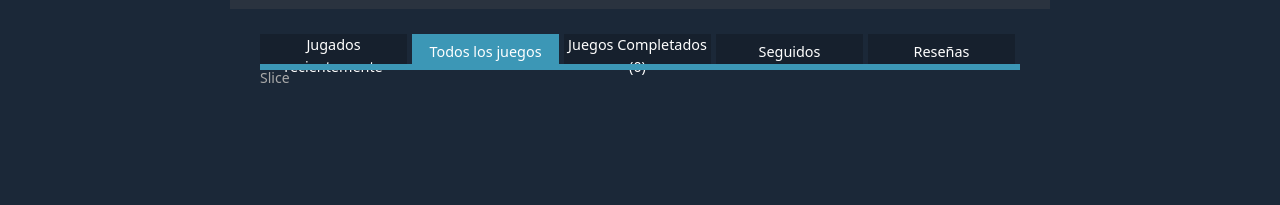
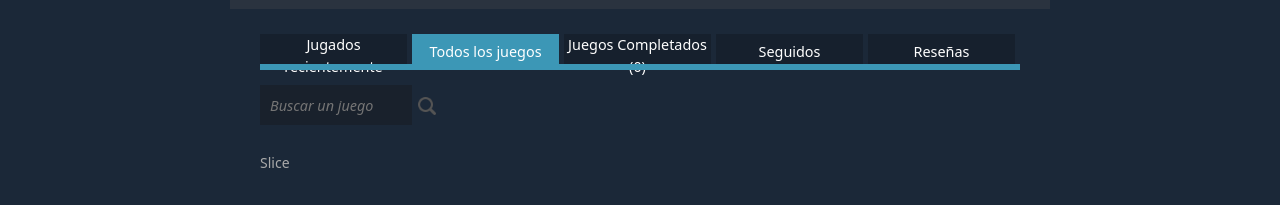
Before and after one commit to MarcosGero/Steam-Front, a React (Create React App) app: page /user-games in a window 1280 px wide. Shown: the part 185-390 px from the top of the page. Built offline with nearby package versions, Linux system fonts and the light colour scheme; no server answers; a web font is replaced by a local one.

Commit message:
#Seccion juegos comprados #3
Boton de buscar

```diff
--- a/src/pages/UserGames.css
+++ b/src/pages/UserGames.css
@@ -85,6 +85,43 @@
         background-color: #3c97b6 !important;
     }
 
+    .search-game input[type="text"] {
+        width: 20%;
+        border-radius: 0;
+        border: none;
+        background-color: rgba(24, 26, 33, .5) !important;
+        color :white;
+        margin-bottom: 30px;
+        margin-top: 15px;
+        font-size: 0.9rem;
+        font-style: italic;
+    }
+
+    .search-game {
+        position: relative;
+    }
+
+    .input-with-icon {
+        padding-left: 30px;
+        background: #2b2d42;
+        border: none;
+        border-radius: 4px;
+        height: 40px;
+        color: #ffffff;
+    }
+
+    .search-game::before {
+        content: '';
+        position: absolute;
+        left: 155px;
+        top: 42%;
+        transform: translateY(-50%);
+        width: 24px;
+        height: 24px;
+        background: url('../resources/lupe.png') no-repeat center center;
+        background-size: contain;
+    }
+
     @media (max-width: 768px) {
         .user-header-game { flex-direction: column;}
         .user-body-game { flex-direction: column;}
--- a/src/pages/UserGames.js
+++ b/src/pages/UserGames.js
@@ -27,6 +27,9 @@ function UserGames () {
                      Reseñas
                  </button>
              </div>
+             <div className='search-game'>
+                 <input className='input-with-icon' placeholder='Buscar un juego' type='text'/>
+             </div>
              <h3> Slice </h3>
          </div>
         </div>
```
Also changed, not shown: src/resources/lupe.png (added).
